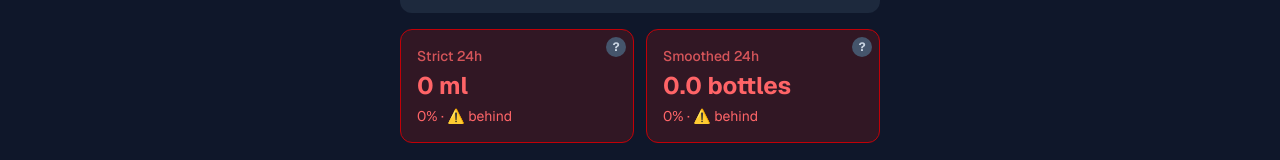
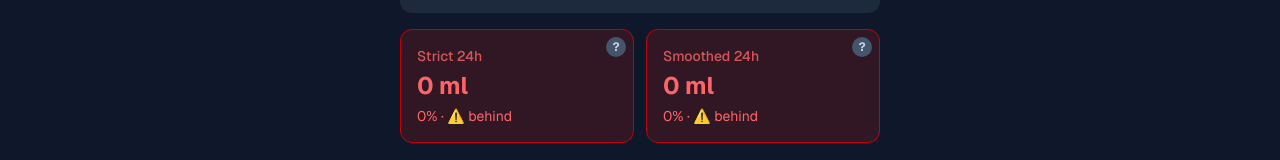
Before and after one commit to koenswings/app-milkwise, a Next.js app in the folder app/: page / in a window 1280 px wide. Shown: the part 268-428 px from the top of the page. Built offline with nearby package versions, Linux system fonts and the light colour scheme.

Commit message:
feat: smoothed 24h in ml; bump to 1.0.18

```diff
--- a/app/src/app/page.tsx
+++ b/app/src/app/page.tsx
@@ -162,7 +162,7 @@ export default function Dashboard() {
         <div className="relative">
           <StatusBadge
             label="Smoothed 24h"
-            value={`${smoothedBottles.toFixed(1)} bottles`}
+            value={`${Math.round(smoothedMl)} ml`}
             percentage={smoothedPct}
             yellowThresholdPct={settings.yellowThresholdPct}
             redThresholdPct={settings.redThresholdPct}
```
Also changed, not shown: 1 other file (tests, documents, lock files or other folders).
